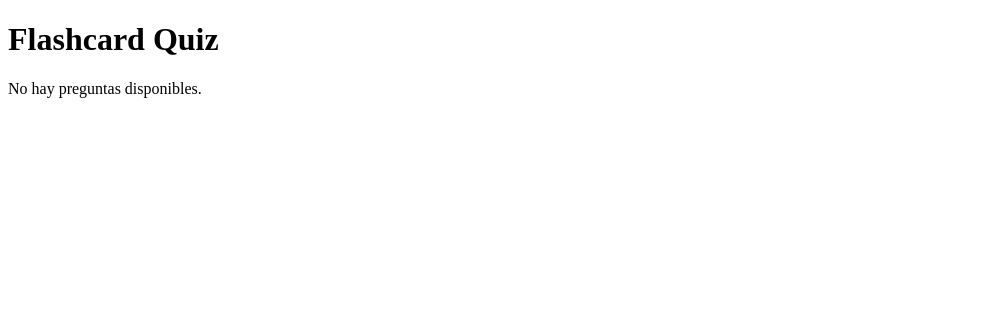
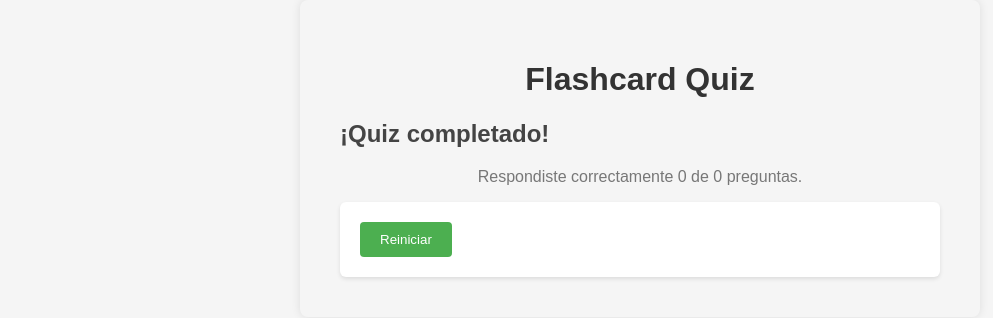
Before and after one commit to adharainfinita/flashcards-django, a Django app: page / in a window 1280 px wide. Shown: the top 318 px of the page, without its empty margins (0-993 px from the left). Run offline with Django 5.2, Linux system fonts and the light colour scheme; data that the repository does not hold is empty.

Commit message:
first mvp complete

```diff
--- a/flashcards/templates/flashcards/quiz.html
+++ b/flashcards/templates/flashcards/quiz.html
@@ -2,11 +2,57 @@
 <html>
 <head>
     <title>Flashcard Quiz</title>
+    <style>
+        body {
+            font-family: Arial, sans-serif;
+            background-color: #f5f5f5;
+            padding: 40px;
+            max-width: 600px;
+            margin: auto;
+            border-radius: 8px;
+            box-shadow: 0 0 10px rgba(0,0,0,0.1);
+        }
+        h1 {
+            text-align: center;
+            color: #333;
+        }
+        h2 {
+            color: #444;
+        }
+        form {
+            background-color: #fff;
+            padding: 20px;
+            border-radius: 6px;
+            box-shadow: 0 2px 4px rgba(0,0,0,0.1);
+        }
+        div {
+            margin-bottom: 12px;
+        }
+        label {
+            margin-left: 8px;
+        }
+        button {
+            padding: 10px 20px;
+            background-color: #4CAF50;
+            color: white;
+            border: none;
+            border-radius: 4px;
+            cursor: pointer;
+        }
+        button:hover {
+            background-color: #45a049;
+        }
+        p{
+            text-align: center;
+            color: #777;
+        }
+    </style>
 </head>
 <body>
     <h1>Flashcard Quiz</h1>
 
     {% if card %}
+    <p><strong>Progreso:</strong> {{ correct }}/{{ answered }} respuestas correctas</p>
         <form method="post">
             {% csrf_token %}
             <h2>{{ card.question }}</h2>
@@ -24,7 +70,13 @@
             <button type="submit">Enviar</button>
         </form>
     {% else %}
-        <p>No hay preguntas disponibles.</p>
+        <h2>¡Quiz completado!</h2>
+    <p>Respondiste correctamente {{ correct }} de {{ answered }} preguntas.</p>
     {% endif %}
+
+    <form method="post" action="{% url 'reset_quiz' %}">
+    {% csrf_token %}
+    <button type="submit">Reiniciar</button>
+</form>
 </body>
 </html>
--- a/flashcards/urls.py
+++ b/flashcards/urls.py
@@ -1,6 +1,7 @@
 from django.urls import path
-from .views import quiz_view
+from .views import quiz_view, reset_quiz
 
 urlpatterns = [
-  path('', quiz_view, name='quiz')
+  path('', quiz_view, name='quiz'),
+  path('reset/', reset_quiz, name='reset_quiz'),
 ]
--- a/flashcards/views.py
+++ b/flashcards/views.py
@@ -1,31 +1,65 @@
-from django.shortcuts import render
+from django.shortcuts import render, redirect
 from .models import Flashcard
+from django.views.decorators.http import require_POST
 import random
 
 def quiz_view(request):
+    # Inicializar la sesión
+    if 'answered' not in request.session:
+        request.session['answered'] = 0
+        request.session['correct'] = 0
+        request.session['seen_ids'] = []
+
     if request.method == 'POST':
         selected_option = request.POST.get('option')
         correct_answer = request.POST.get('correct_answer')
+
+        request.session['answered'] += 1
         is_correct = selected_option == correct_answer
+        if is_correct:
+            request.session['correct'] += 1
+
+        request.session.modified = True
+
+        # Mostrar página de resultado
         return render(request, 'flashcards/result.html', {
-            'selected_option': selected_option,
+            'is_correct': is_correct,
             'correct_answer': correct_answer,
-            'is_correct': is_correct,
         })
 
-    flashcards = list(Flashcard.objects.all())
-    if flashcards:
-        card = random.choice(flashcards)
-        options = [
-            card.correct_answer,
-            card.wrong_answer_1,
-            card.wrong_answer_2,
-            card.wrong_answer_3,
-        ]
-        random.shuffle(options)
+    # Obtener tarjetas no vistas
+    seen_ids = request.session.get('seen_ids', [])
+    cards = Flashcard.objects.exclude(id__in=seen_ids)
+
+    if not cards.exists():
         return render(request, 'flashcards/quiz.html', {
-            'card': card,
-            'options': options
+            'card': None,
+            'answered': request.session['answered'],
+            'correct': request.session['correct'],
         })
 
-    return render(request, 'flashcards/quiz.html', {'card': None})
+    # Elegir una aleatoria
+    card = random.choice(cards)
+    options = [
+        card.correct_answer,
+        card.wrong_answer_1,
+        card.wrong_answer_2,
+        card.wrong_answer_3,
+    ]
+    random.shuffle(options)
+
+    # Registrar como mostrada
+    request.session['seen_ids'].append(card.id)
+    request.session.modified = True
+
+    return render(request, 'flashcards/quiz.html', {
+        'card': card,
+        'options': options,
+        'answered': request.session['answered'],
+        'correct': request.session['correct'],
+    })
+
+def reset_quiz(request):
+    request.session.flush()  # Borra el progreso
+
+    return redirect('quiz')
--- /dev/null
+++ b/requirements.txt
@@ -0,0 +1,4 @@
+asgiref==3.9.1
+Django==5.2.4
+sqlparse==0.5.3
+tzdata==2025.2
```
Also changed, not shown: flashcards/templates/flashcards/result.html (+19 -0 lines), flashcards_data.json (added, +18 -0 lines), import_flashcards.py (added, +28 -0 lines), quiz_project/settings.py (+0 -11 lines), README.md (added).
